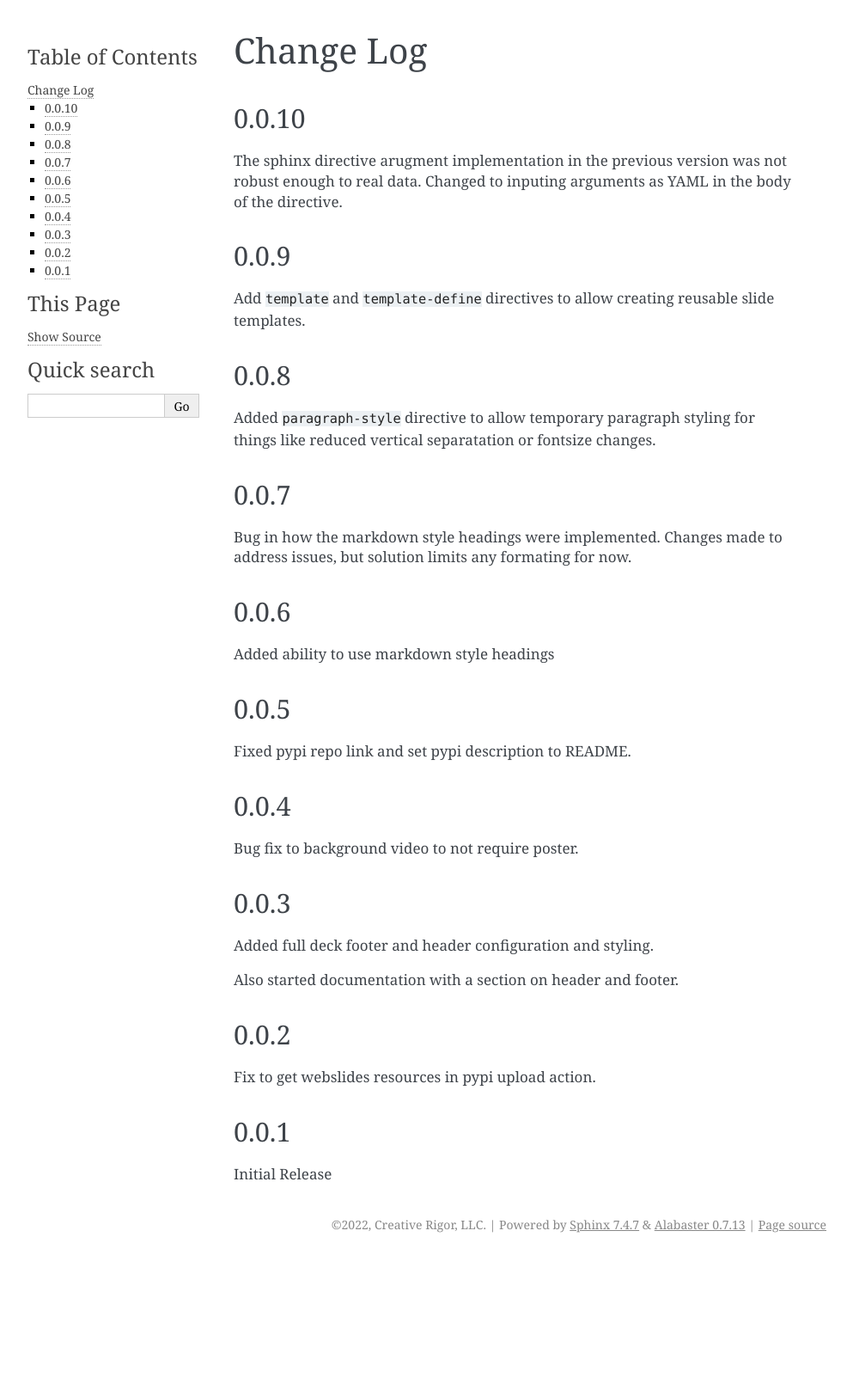
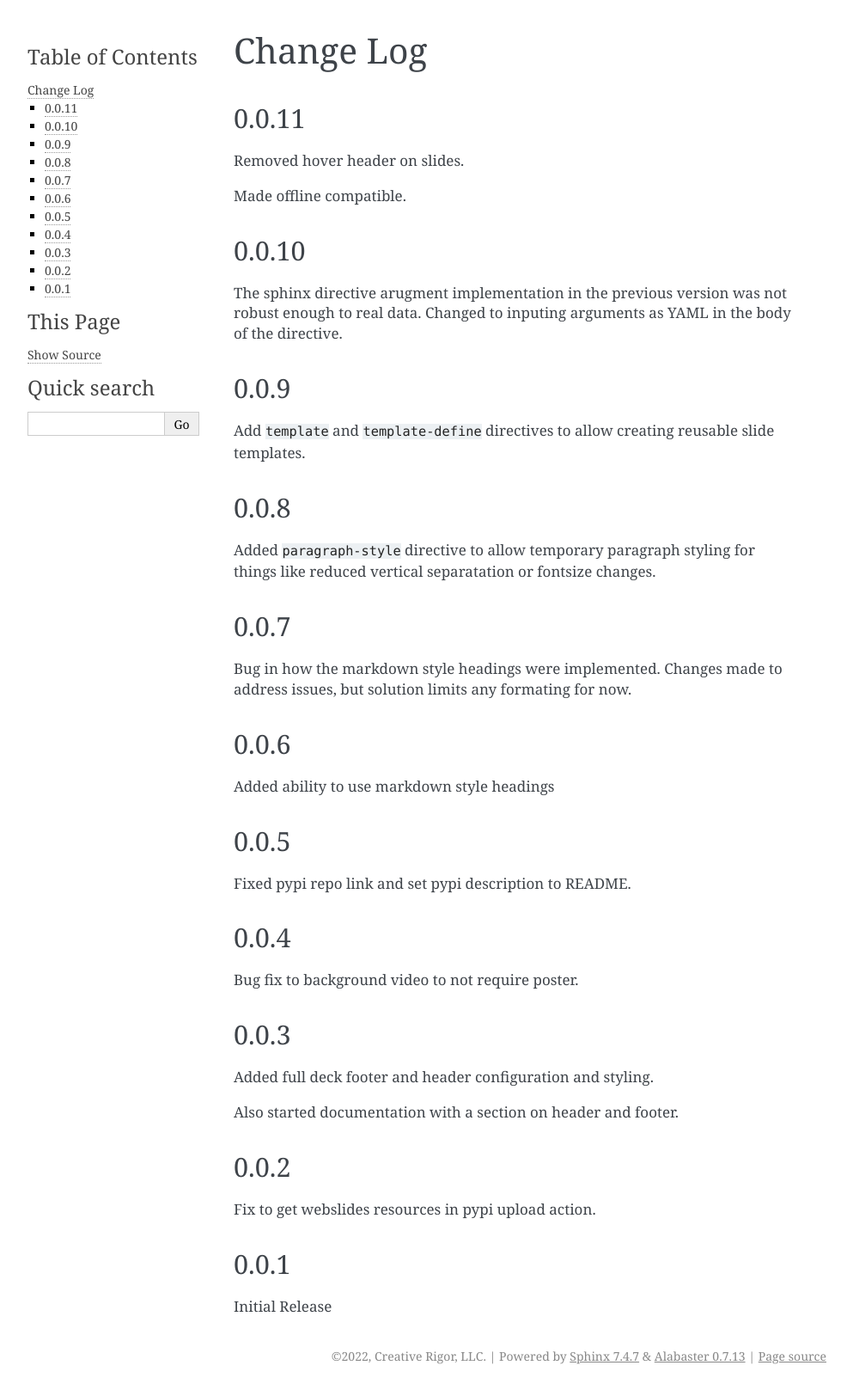
Before and after one commit to engineerslifeforme/webslides-extension, a Sphinx documentation site: the page built from docs/change_log.rst, in a window 1280 px wide. Shown: the whole page at 86% size, without its empty margins (148-1141 px from the left). Built offline with Sphinx 7.4.7, drawn with Linux system fonts in a browser that asks for light colours; before the commit the page ends 1464 px from its top, so only the background shows below that.

Commit message:
updated version and updated change log

```diff
--- a/docs/change_log.rst
+++ b/docs/change_log.rst
@@ -1,6 +1,13 @@
 ===================
 Change Log
 ===================
+
+0.0.11
+=======
+
+Removed hover header on slides.
+
+Made offline compatible.
 
 0.0.10
 ======
--- a/setup.py
+++ b/setup.py
@@ -23,7 +23,7 @@ with open(path.join(here, 'requirements.txt'), 'r', encoding='utf-8') as f:
 setup(
     name='sphinx-webslides-builder',
 
-    version='0.0.10',
+    version='0.0.11',
 
     description='sphinx builder that outputs webslides',
 
```
